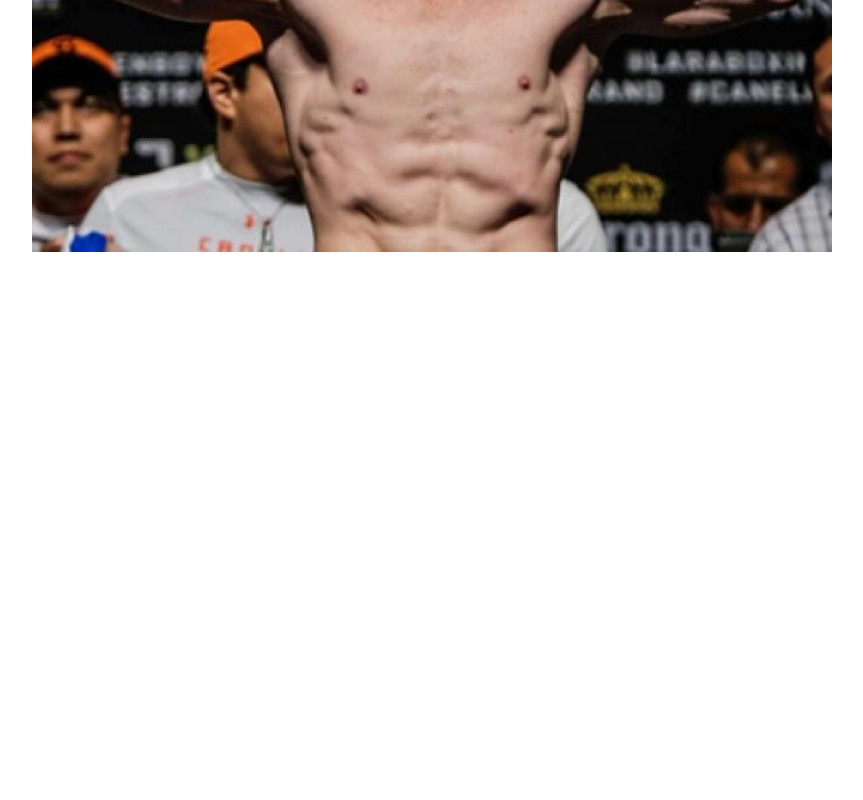
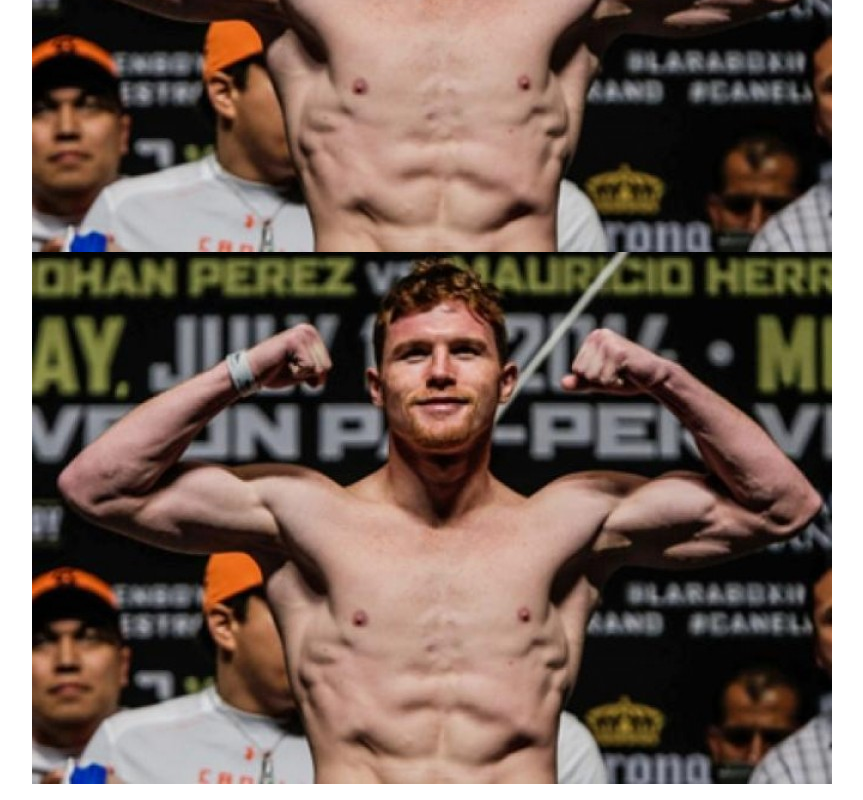
Before and after one commit to EcheverriGe/SENA-GIT, a plain HTML site: page Boxeo/index.html in a window 1280 px wide. Shown: the part 891-1691 px from the top of the page, without its empty margins (16-879 px from the left). Before the commit the page ends 1159 px from the top, so only its background shows below. Drawn offline with Linux system fonts and the light colour scheme.

Commit message:
Actualización

```diff
--- a/Boxeo/index.html
+++ b/Boxeo/index.html
@@ -12,6 +12,7 @@
       <li>Saúl Álvarez, Mejor conocido como "Canelo" consta con 55 peleas totales, 52 Ganadas (35 K.O, 17 Decisión) y 1 Derrota, teniendo un estilo Ortodoxo.</li>
       <img src="images/Canelo.jpg">
 
+      <img src="images/Canelo.jpg">
 
 
     </body>
```
Lines whose indentation alone changed are shown as unchanged.
